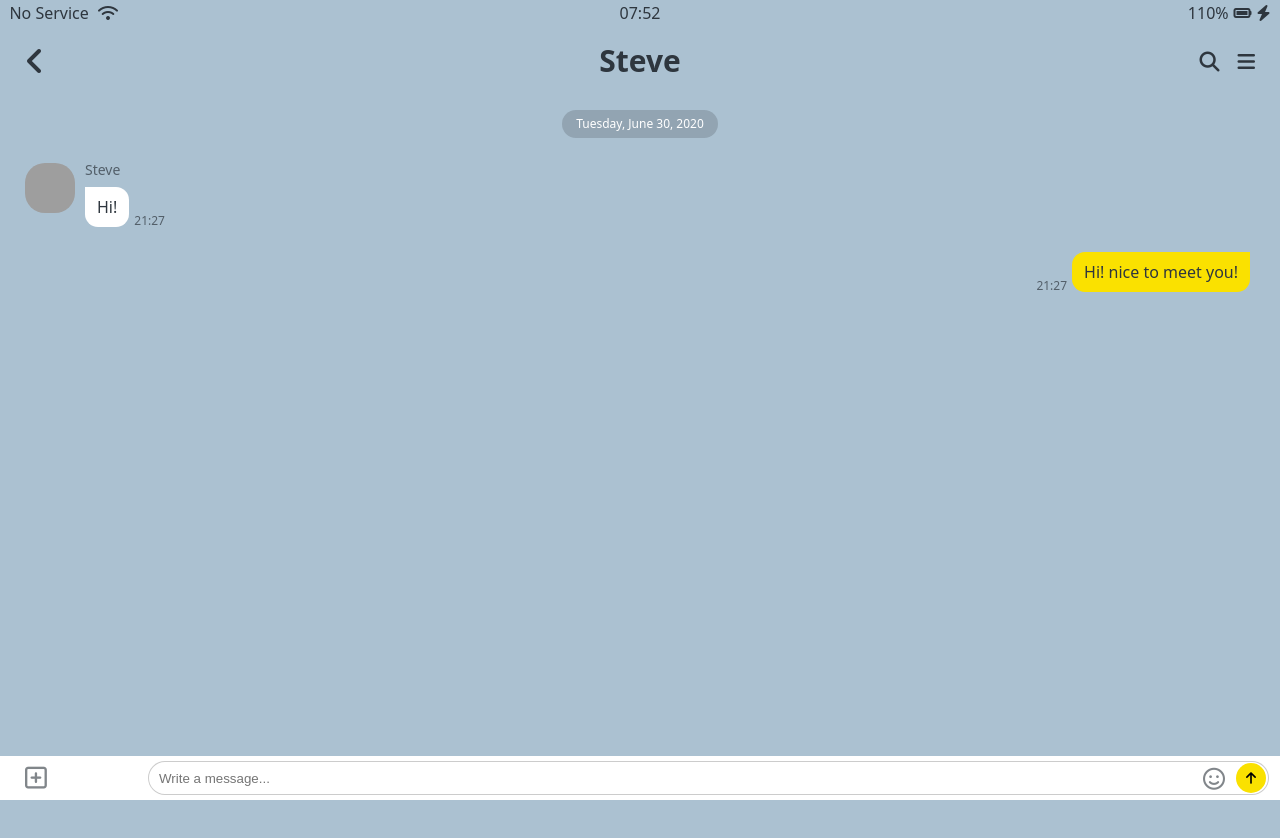
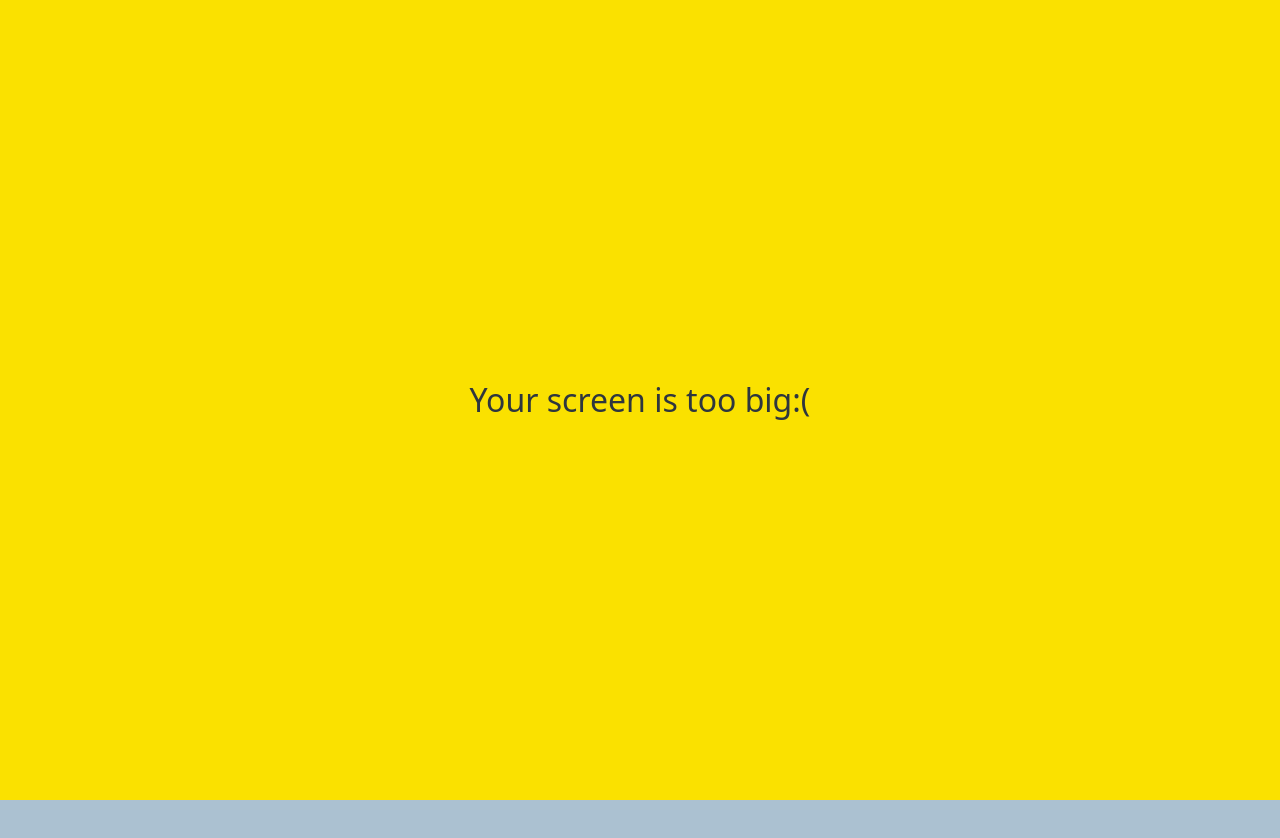
Before and after one commit to nuyggnoes/kokoa-clone-2023, a plain HTML site: page chat.html in a window 1280 px wide. Shown: the top 838 px of the page. Drawn offline with Linux system fonts and the light colour scheme; grey boxes are pictures that could not be loaded.

Commit message:
Added more Animation and Finished

```diff
--- a/chat.html
+++ b/chat.html
@@ -81,7 +81,9 @@
             </button>
         </div>
     </form>
-
+    <div id="no-mobile">
+        <span>Your screen is too big:&#40;</span>
+    </div>
     <script src="js/time.js"></script>
     <script src="https://kit.fontawesome.com/633829def2.js"
     crossorigin="anonymous"></script>
--- /dev/null
+++ b/css/components/no-mobile.css
@@ -0,0 +1,18 @@
+#no-mobile {
+    position: absolute;
+    z-index: 99;
+    height: 100vh;
+    width: 100vw;
+    background-color: var(--yellow);
+    display: flex;
+    top:0;
+    justify-content: center;
+    align-items: center;
+    font-size: 32px;
+}
+
+@media screen  and (max-width:425px){
+    #no-mobile{
+        display: none;
+    }
+}
--- a/css/screens/chat.css
+++ b/css/screens/chat.css
@@ -1,6 +1,6 @@
 #chat-screen{
     background-color: #abc1d1;
-    height: 1000vh;
+    height: 500vh;
 }
 #chat-screen .status-bar{
     z-index: 2;
@@ -13,11 +13,27 @@
     background-color: #abc1d1;
 }
 
+@keyframes fadeIn{
+    0%{
+        transform: none;
+        opacity: 0;
+    }
+    1%{
+        opacity: 0;
+        transform: translateY(10px);
+    }
+    100%{
+        transform: none;
+        opacity: 1;
+    }
+}
+
 .main-chat{
-    margin-top: 110px;
+    margin-top: 120px;
     display: flex;
     flex-direction: column;
     align-items: center;
+    animation: fadeIn 0.5s linear;
 }
 
 .chat__timestamp{
@@ -118,6 +134,7 @@
     border: var(--main-border);
     border-radius: 20px;
     padding-left: 10px;
+    transition: all 0.3s ease-in-out;
 }
 .reply__column:last-child > i,
 .reply__column:last-child button{
@@ -140,6 +157,23 @@
     border-radius: 50%;
 }
 
-.reply__column button i{
+.reply__column button i {
     opacity: 1;
 }
+
+.reply .reply__column:first-child,
+.reply .fa-face-smile,
+.reply button {
+    transition: opacity 0.3s ease-in-out;
+}
+
+.reply:focus-within .reply__column:first-child,
+.reply:focus-within .fa-face-smile,
+.reply:focus-within button {
+    opacity: 0;
+}
+
+.reply input:focus {
+    width: 95vw;
+    transform: translateX(-10%);
+}
--- a/css/style.css
+++ b/css/style.css
@@ -10,6 +10,7 @@
 @import "components/user-component.css";
 @import "components/badge.css";
 @import "components/icon-raw.css";
+@import "components/no-mobile.css";
 
 /* Screens */
 @import "screens/login.css";
```
Also changed, not shown: chats.html (+3 -0 lines), find.html (+4 -0 lines), friends.html (+3 -0 lines), index.html (+5 -0 lines), more.html (+4 -0 lines), settings.html (+5 -0 lines).
